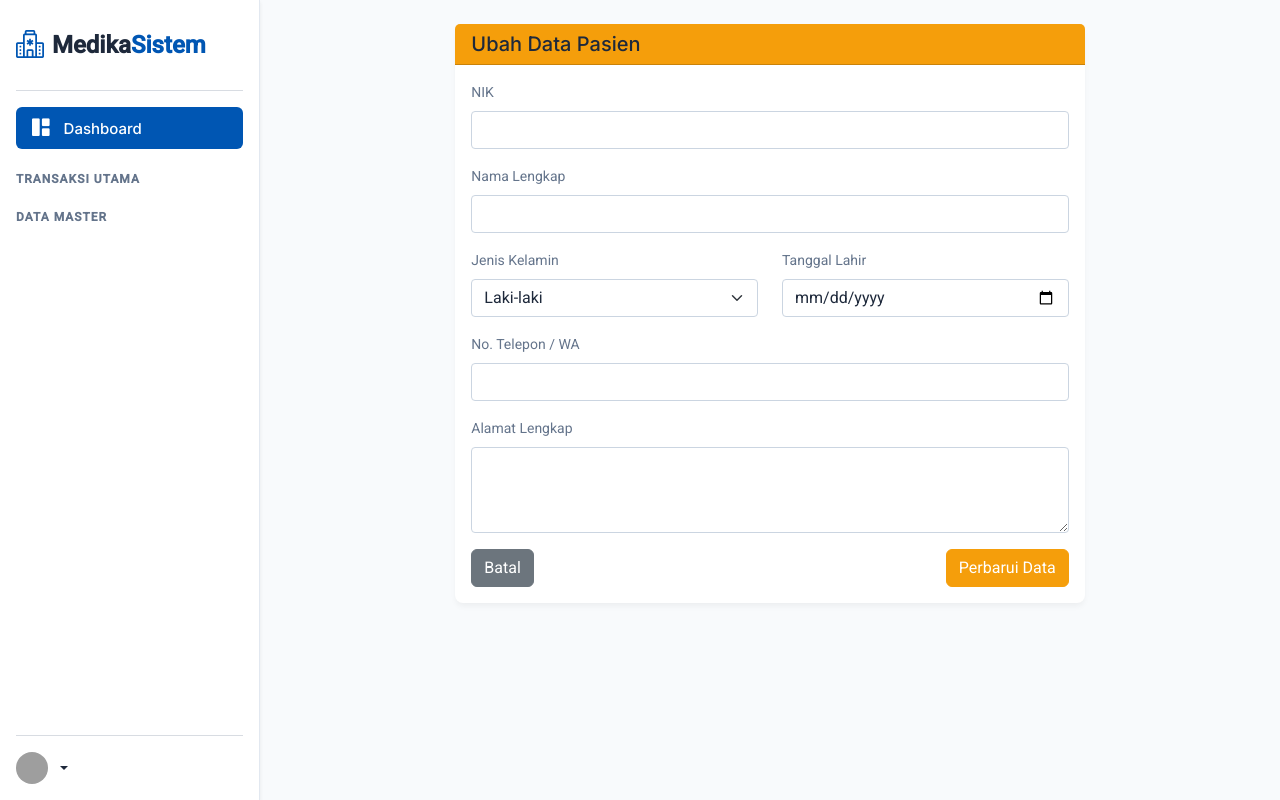
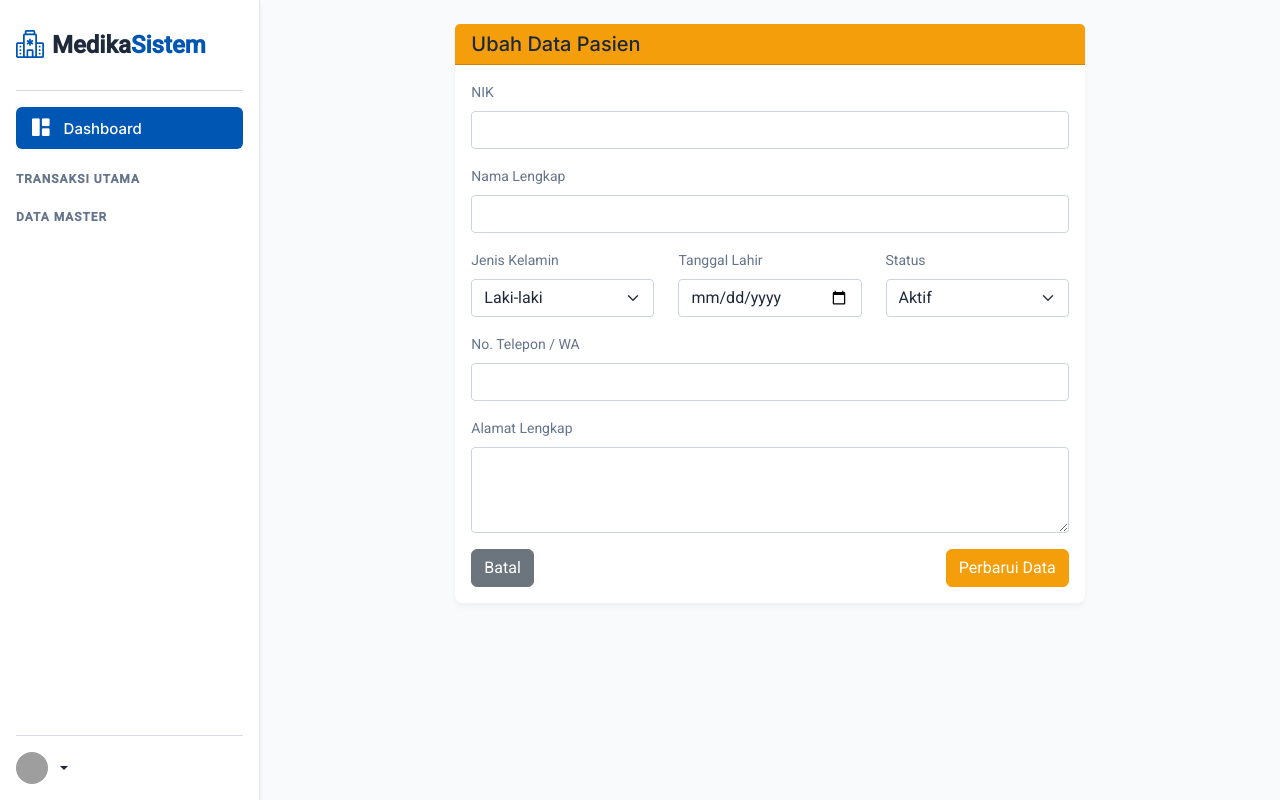
Before and after one commit to kaisaragess/medika-system, a CodeIgniter 4 app: the page made by app/Views/pasien/edit.php in a window 1280 px wide. Run offline with PHP 8.4 and a stand-in for CodeIgniter, Linux system fonts and the light colour scheme; the template is opened without the code that fills it, so the values that code supplies are empty; some libraries are stand-ins or nearby versions; grey boxes are pictures that could not be loaded.

Commit message:
instead of delete pasien we will use inactive pasien

```diff
--- a/app/Models/PasienModel.php
+++ b/app/Models/PasienModel.php
@@ -12,7 +12,7 @@ class PasienModel extends Model
     protected $returnType       = 'array';
     protected $useSoftDeletes   = false;
     protected $protectFields    = true;
-    protected $allowedFields    = ['nik', 'nama', 'jenis_kelamin', 'tgl_lahir', 'alamat', 'no_telp'];
+    protected $allowedFields    = ['nik', 'nama', 'jenis_kelamin', 'tgl_lahir', 'alamat', 'no_telp', 'status'];
 
     protected bool $allowEmptyInserts = false;
     protected bool $updateOnlyChanged = true;
--- a/app/Views/pasien/edit.php
+++ b/app/Views/pasien/edit.php
@@ -29,16 +29,23 @@
                     </div>
 
                     <div class="row mb-3">
-                        <div class="col-md-6">
+                        <div class="col-md-4">
                             <label for="jenis_kelamin" class="form-label">Jenis Kelamin</label>
                             <select class="form-select" id="jenis_kelamin" name="jenis_kelamin">
                                 <option value="L" <?= ($pasien['jenis_kelamin'] == 'L') ? 'selected' : ''; ?>>Laki-laki</option>
                                 <option value="P" <?= ($pasien['jenis_kelamin'] == 'P') ? 'selected' : ''; ?>>Perempuan</option>
                             </select>
                         </div>
-                        <div class="col-md-6">
+                        <div class="col-md-4">
                             <label for="tgl_lahir" class="form-label">Tanggal Lahir</label>
                             <input type="date" class="form-control" id="tgl_lahir" name="tgl_lahir" value="<?= (old('tgl_lahir')) ? old('tgl_lahir') : $pasien['tgl_lahir']; ?>">
+                        </div>
+                        <div class="col-md-4">
+                            <label for="status" class="form-label">Status</label>
+                            <select class="form-select" id="status" name="status">
+                                <option value="Aktif" <?= (old('status') ? old('status') : ($pasien['status'] ?? 'Aktif')) == 'Aktif' ? 'selected' : ''; ?>>Aktif</option>
+                                <option value="Nonaktif" <?= (old('status') ? old('status') : ($pasien['status'] ?? 'Aktif')) == 'Nonaktif' ? 'selected' : ''; ?>>Nonaktif</option>
+                            </select>
                         </div>
                     </div>
 
--- a/app/Views/pasien/index.php
+++ b/app/Views/pasien/index.php
@@ -42,6 +42,7 @@
                                 <th>Nama Pasien</th>
                                 <th>L/P</th>
                                 <th>No. Telepon</th>
+                                <th class="text-center">Status</th>
                                 <th class="text-center">Aksi</th>
                             </tr>
                         </thead>
@@ -56,9 +57,10 @@
                                     <td><?= $p['jenis_kelamin']; ?></td>
                                     <td><?= $p['no_telp']; ?></td>
                                     <td class="text-center">
+                                        <span class="badge bg-<?= $p['status'] == 'Aktif' ? 'success' : 'danger' ?>"><?= $p['status']; ?></span>
+                                    </td>
+                                    <td class="text-center">
                                         <a href="/pasien/edit/<?= $p['id']; ?>" class="btn btn-sm btn-warning"><i class="bi bi-pencil"></i> Edit</a>
-
-                                        <a href="/pasien/delete/<?= $p['id']; ?>" class="btn btn-sm btn-danger" onclick="return confirm('Yakin ingin menghapus data pasien ini? Semua data terkait pendaftaran pasien ini juga akan ikut terhapus.');"><i class="bi bi-trash"></i> Hapus</a>
                                     </td>
                                 </tr>
                             <?php endforeach; ?>
```
Also changed, not shown: app/Controllers/PasienController.php (+4 -9 lines), app/Database/Migrations/2026-07-03-132204_AddStatusToPasien.php (added, +24 -0 lines), app/Views/pasien/create.php (+9 -2 lines), public/uploads/rekam_medis/1782970095_931052b4f92d3fb6ea62.png (deleted).
